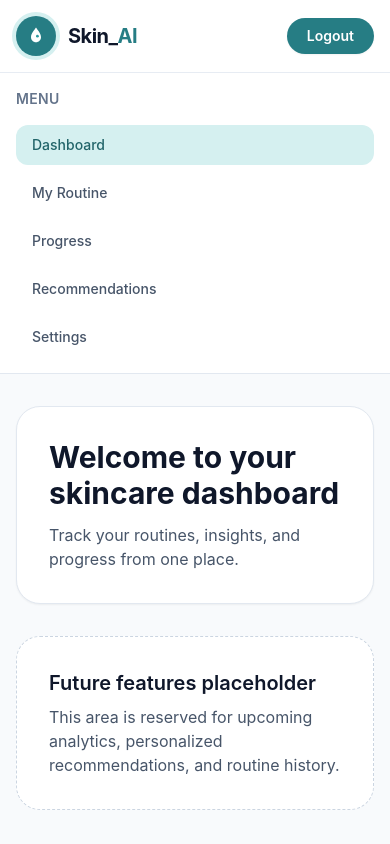
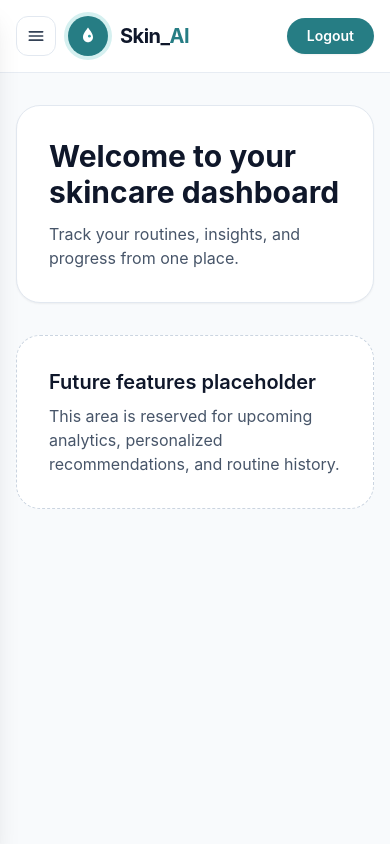
Before and after one commit to Aqsakkhan/Skin_AI, a React (Vite) app: page /dashboard in a window 390 px wide. Built offline with nearby package versions, Linux system fonts and the light colour scheme.

Commit message:
feat: add animated toggle sidebar to dashboard

```diff
--- a/src/components/dashboard/Dashboard.jsx
+++ b/src/components/dashboard/Dashboard.jsx
@@ -1,13 +1,16 @@
+import { useState } from 'react'
 import Navbar from '../landing-page/sections/Navbar'
 import Sidebar from './Sidebar'
 
 function Dashboard() {
+    const [isSidebarOpen, setIsSidebarOpen] = useState(false)
+
     return (
         <div className="min-h-screen bg-slate-50">
-            <Navbar />
+            <Navbar onMenuToggle={() => setIsSidebarOpen((open) => !open)} />
 
-            <div className="mx-auto flex w-full max-w-7xl flex-col md:min-h-[calc(100vh-73px)] md:flex-row">
-                <Sidebar />
+            <div className="mx-auto flex w-full max-w-7xl md:min-h-[calc(100vh-73px)]">
+                <Sidebar isOpen={isSidebarOpen} onClose={() => setIsSidebarOpen(false)} />
 
                 <main className="flex-1 px-4 py-8 sm:px-6 lg:px-10 lg:py-10">
                     <section className="rounded-3xl border border-slate-200 bg-white p-8 shadow-sm sm:p-10">
--- a/src/components/dashboard/Sidebar.jsx
+++ b/src/components/dashboard/Sidebar.jsx
@@ -1,3 +1,4 @@
+/* eslint-disable react/prop-types */
 import { Link, useLocation } from 'react-router-dom'
 
 const sidebarItems = [
@@ -8,21 +9,44 @@ const sidebarItems = [
     { label: 'Settings', to: '/dashboard#settings' },
 ]
 
-function Sidebar() {
-    const { pathname } = useLocation()
+function Sidebar({ isOpen, onClose }) {
+    const { pathname, hash } = useLocation()
 
     return (
-        <aside className="w-full border-b border-slate-200 bg-white p-4 md:w-72 md:border-b-0 md:border-r md:p-6">
-            <h2 className="mb-4 text-sm font-semibold uppercase tracking-wide text-slate-500">Menu</h2>
+        <>
+            <button
+                type="button"
+                aria-label="Close sidebar overlay"
+                onClick={onClose}
+                className={`fixed inset-0 z-20 bg-slate-900/35 transition-opacity duration-300 md:hidden ${isOpen ? 'pointer-events-auto opacity-100' : 'pointer-events-none opacity-0'
+                    }`}
+            />
+
+            <aside
+                className={`fixed inset-y-0 left-0 z-30 w-72 border-r border-slate-200 bg-white p-6 shadow-xl transition-transform duration-300 ease-out md:static md:z-0 md:w-72 md:translate-x-0 md:border-b-0 md:shadow-none ${isOpen ? 'translate-x-0' : '-translate-x-full'
+                    }`}
+            >
+                <div className="mb-4 flex items-center justify-between md:block">
+                    <h2 className="text-sm font-semibold uppercase tracking-wide text-slate-500">Menu</h2>
+                    <button
+                        type="button"
+                        onClick={onClose}
+                        className="inline-flex h-8 w-8 items-center justify-center rounded-lg text-slate-600 transition hover:bg-slate-100 md:hidden"
+                        aria-label="Close sidebar"
+                    >
+                        ✕
+                    </button>
+                </div>
 
                 <nav className="space-y-2">
                     {sidebarItems.map((item) => {
-                    const isActive = item.to === '/dashboard' && pathname === '/dashboard'
+                        const isActive = item.to === '/dashboard' ? pathname === '/dashboard' && hash === '' : hash === item.to.replace('/dashboard', '')
 
                         return (
                             <Link
                                 key={item.label}
                                 to={item.to}
+                                onClick={onClose}
                                 className={`block rounded-xl px-4 py-2.5 text-sm font-medium transition ${isActive ? 'bg-brand-100 text-brand-700' : 'text-slate-600 hover:bg-slate-100 hover:text-slate-900'
                                     }`}
                             >
@@ -32,6 +56,7 @@ function Sidebar() {
                     })}
                 </nav>
             </aside>
+        </>
     )
 }
 
--- a/src/components/landing-page/sections/Navbar.jsx
+++ b/src/components/landing-page/sections/Navbar.jsx
@@ -1,18 +1,32 @@
+/* eslint-disable react/prop-types */
 import { Link, useLocation } from 'react-router-dom'
 import BrandLogo from '../../common/BrandLogo'
 import { navLinks } from '../data/siteContent'
 
-function Navbar() {
+function Navbar({ onMenuToggle }) {
     const { pathname } = useLocation()
     const isDashboard = pathname === '/dashboard'
 
     if (isDashboard) {
         return (
-            <header className="sticky top-0 z-20 border-b border-slate-200/80 bg-white/90 backdrop-blur">
+            <header className="sticky top-0 z-30 border-b border-slate-200/80 bg-white/90 backdrop-blur">
                 <nav className="mx-auto flex max-w-6xl items-center justify-between px-4 py-4 sm:px-6 lg:px-8">
-                    <Link to="/dashboard" aria-label="Skin AI dashboard home">
-                        <BrandLogo />
-                    </Link>
+                    <div className="flex items-center gap-3">
+                        <button
+                            type="button"
+                            onClick={onMenuToggle}
+                            className="inline-flex h-10 w-10 items-center justify-center rounded-xl border border-slate-200 text-slate-700 transition hover:bg-slate-100 md:hidden"
+                            aria-label="Toggle sidebar menu"
+                        >
+                            <svg viewBox="0 0 24 24" className="h-5 w-5" fill="none" xmlns="http://www.w3.org/2000/svg">
+                                <path d="M4 7H20M4 12H20M4 17H20" stroke="currentColor" strokeWidth="2" strokeLinecap="round" />
+                            </svg>
+                        </button>
+
+                        <Link to="/dashboard" aria-label="Skin AI dashboard home">
+                            <BrandLogo />
+                        </Link>
+                    </div>
 
                     <ul className="hidden items-center gap-8 md:flex">
                         <li>
@@ -31,11 +45,7 @@ function Navbar() {
                         type="button"
                         className="rounded-full bg-brand-600 px-5 py-2 text-sm font-semibold text-white shadow-sm transition hover:bg-brand-700"
                     >
-                        <Link
-                            to="/login"
-                        >
-                            Logout
-                        </Link>
+                        Logout
                     </button>
                 </nav>
             </header>
```
Lines whose indentation alone changed are shown as unchanged.
